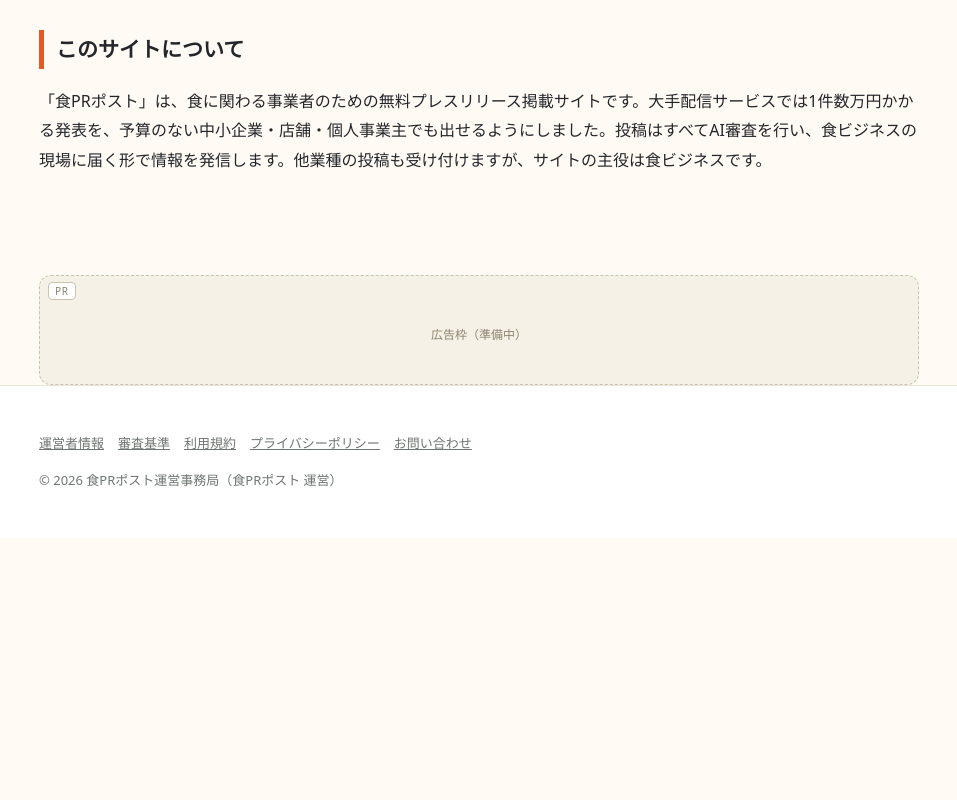
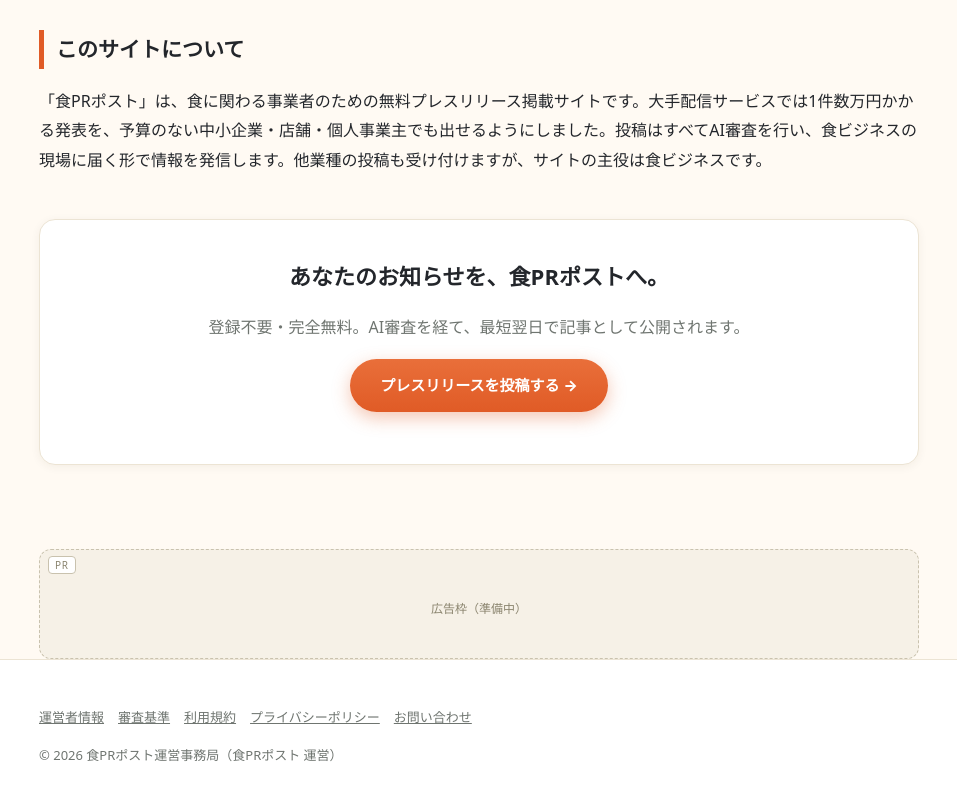
Before and after one commit to yukishibue-bot/food-pr-post, a plain HTML site: page index.html in a window 1280 px wide. Shown: the part 3132-3932 px from the top of the page, without its empty margins (161-1118 px from the left). Before the commit the page ends 3670 px from the top, so only its background shows below. Drawn offline with Linux system fonts and the light colour scheme.

Commit message:
Add bottom CTA band (LinkPress benchmark)

```diff
--- a/assets/style.css
+++ b/assets/style.css
@@ -56,6 +56,9 @@ ul.plain{padding-left:20px}
 .pr-form .agree{font-weight:400;display:flex;gap:8px;align-items:flex-start;margin-top:20px;font-size:14px}
 .pr-form .agree input{margin-top:6px}
 .pr-form .btn{width:100%;margin-top:18px;font-size:16px;padding:15px}
+.cta-band{text-align:center;background:#fff;border:1px solid var(--line);border-radius:16px;padding:36px 20px;margin-top:44px;box-shadow:var(--shadow)}
+.cta-band h2{margin:0 0 8px;font-size:22px}
+.cta-band p{color:var(--muted)}
 .form-error{background:#fdeee7;border:1px solid var(--accent);color:var(--accent-dark);border-radius:10px;padding:10px 14px;font-size:14px}
 .kpi{display:flex;gap:12px;flex-wrap:wrap}
 .kpi .card{flex:1;min-width:180px;text-align:center;padding:26px 18px}
--- a/index.html
+++ b/index.html
@@ -58,6 +58,11 @@
 
 <h2 class="sec">このサイトについて</h2>
 <p>「食PRポスト」は、食に関わる事業者のための無料プレスリリース掲載サイトです。大手配信サービスでは1件数万円かかる発表を、予算のない中小企業・店舗・個人事業主でも出せるようにしました。投稿はすべてAI審査を行い、食ビジネスの現場に届く形で情報を発信します。他業種の投稿も受け付けますが、サイトの主役は食ビジネスです。</p>
+<section class="cta-band">
+<h2>あなたのお知らせを、食PRポストへ。</h2>
+<p>登録不要・完全無料。AI審査を経て、最短翌日で記事として公開されます。</p>
+<p><a class="btn" href="/submit/">プレスリリースを投稿する →</a></p>
+</section>
 
 </div></main>
 <div class="wrap"><div class="ad-slot is-placeholder" data-ad-slot="footer"><span class="ad-label">PR</span>広告枠（準備中）</div></div>
```
